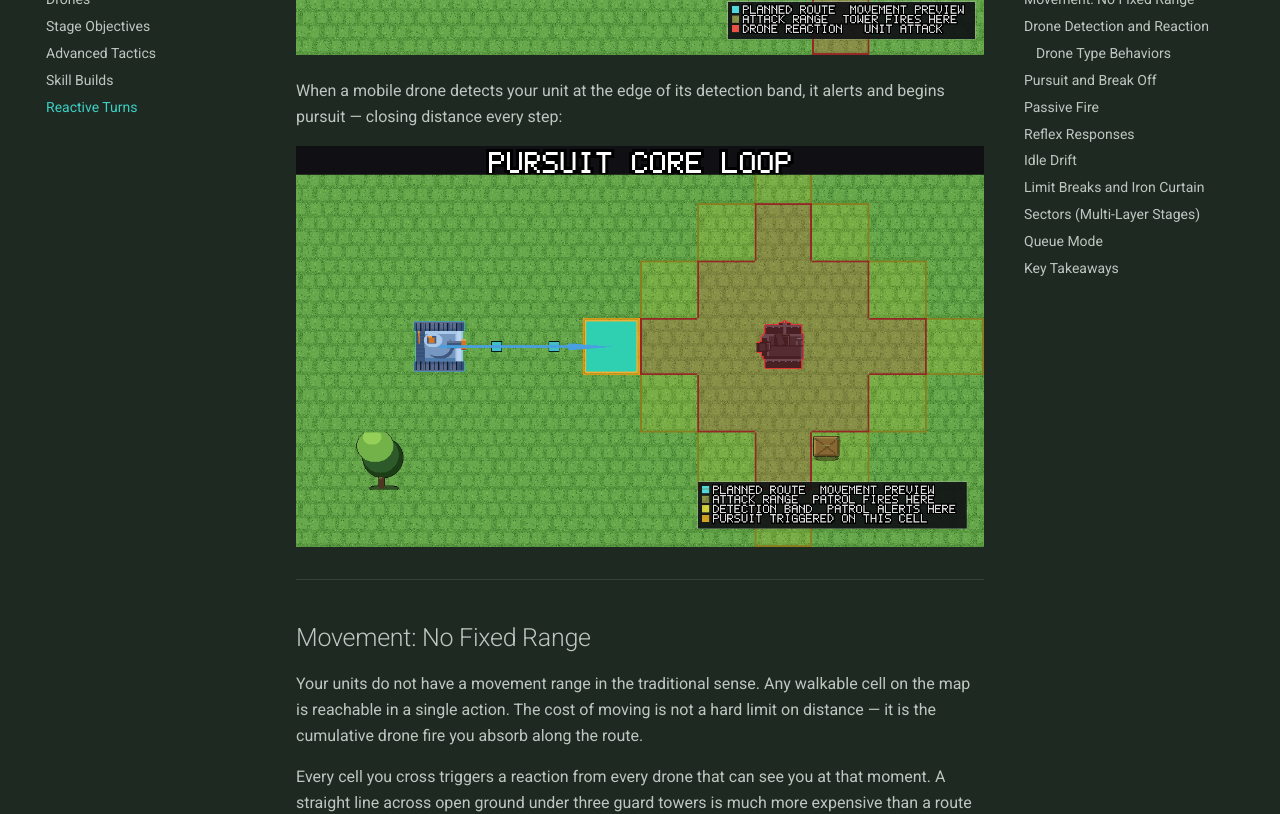
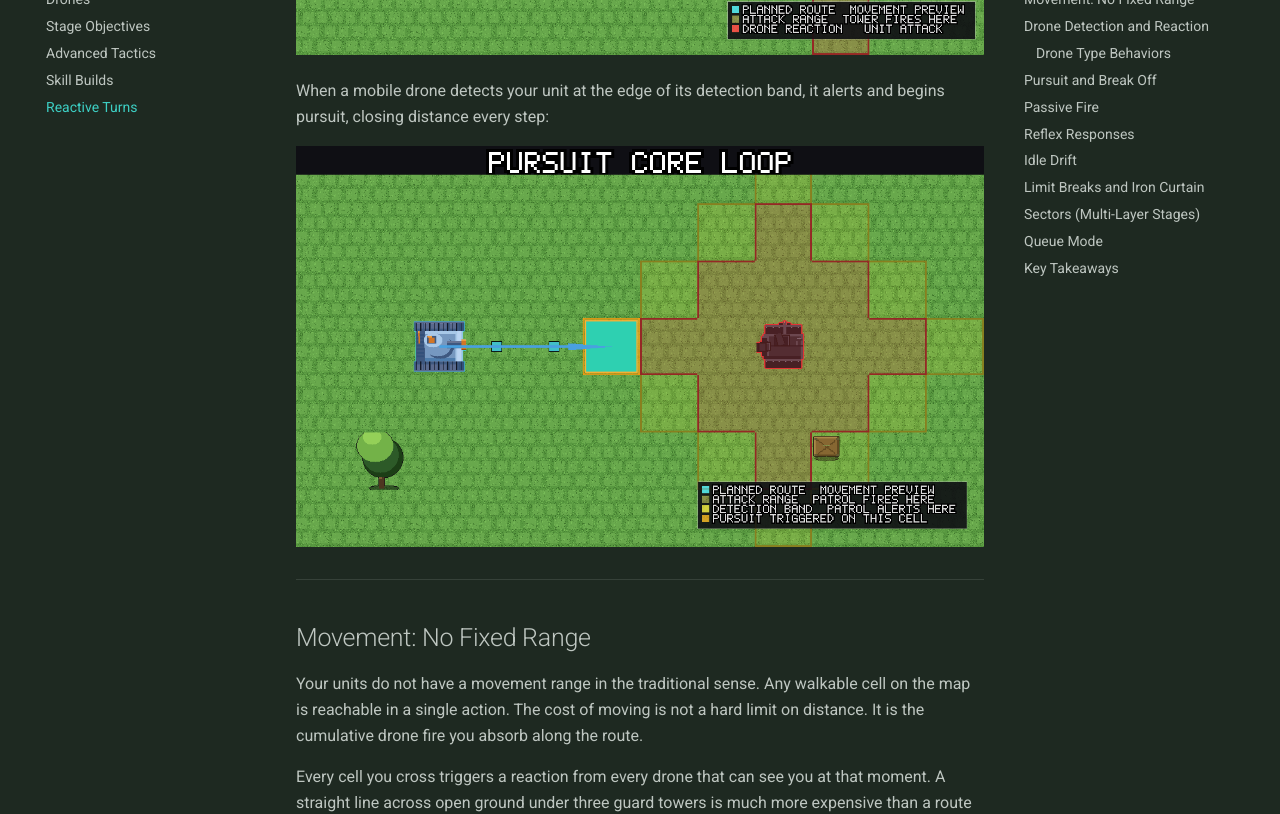
Before and after one commit to rhedak/panzer_island_pages, an MkDocs documentation site: the page built from docs/guides/reactive_turns.md, in a window 1280 px wide and 1400 px high, scrolled down 1152 px. Shown: the part 179-993 px from the top of the window. Built offline with MkDocs 1.6.1 and Material for MkDocs 9.7.7, drawn with Linux system fonts in a browser that asks for light colours; some of the changed text lies outside the part shown.

Commit message:
repo cleanup

```diff
--- a/docs/guides/reactive_turns.md
+++ b/docs/guides/reactive_turns.md
@@ -38,7 +38,7 @@ There is no "enemy phase." Drones react during your own action, in real time
 ![Core loop: a unit advances step by step as drones react](guide_assets/scene_core_loop.png)
 
 When a mobile drone detects your unit at the edge of its detection band, it
-alerts and begins pursuit — closing distance every step:
+alerts and begins pursuit, closing distance every step:
 
 ![Pursuit: an alerted drone moves toward the unit every step](guide_assets/scene_core_loop_pursuit.png)
 
@@ -48,7 +48,7 @@ alerts and begins pursuit — closing distance every step:
 
 Your units do not have a movement range in the traditional sense. Any walkable
 cell on the map is reachable in a single action. The cost of moving is not a
-hard limit on distance — it is the cumulative drone fire you absorb along the
+hard limit on distance. It is the cumulative drone fire you absorb along the
 route.
 
 Every cell you cross triggers a reaction from every drone that can see you at
@@ -77,17 +77,17 @@ the drone reacts.
 
 The reaction happens in two passes:
 
-**Pass 1 — Alert and queue attacks.** Every drone in range evaluates your
+**Pass 1: Alert and queue attacks.** Every drone in range evaluates your
 moving unit. Stationary types (guard towers, artillery) fire if you are within
 attack range. Mobile types (patrols, interceptors, cruisers) become **alerted**
 and queue a shot if in range, or begin pursuit if you are in the detection band
 but not yet in attack range.
 
-**Pass 2 — Fire and animate.** Each queued attack plays a projectile animation
+**Pass 2: Fire and animate.** Each queued attack plays a projectile animation
 and applies damage. Iron Curtain counters (if active) fire back after all
 projectiles resolve.
 
-**Pass 3 — Pursuit step.** Every alerted mobile drone takes one step toward
+**Pass 3: Pursuit step.** Every alerted mobile drone takes one step toward
 your unit. If that step brings it into attack range, it fires immediately from
 its new position. This is critical: a multi-cell move cannot outrun pursuit
 because the drone moves after every single step, not just at the end of your
@@ -124,7 +124,7 @@ reachable target if that unit moves out of its detection band.
 A drone **breaks off pursuit** when no unit is within its detection band
 (`attack range + 1`). When it breaks off, it stops moving and a flash
 indicates it is no longer tracking you. Drones that break off do not
-immediately re-alert if you step back into range next action — they react
+immediately re-alert if you step back into range next action. They react
 freshly on your next move.
 
 The game draws a **pursuit outline** on the map preview: orange cell borders
@@ -135,7 +135,7 @@ can see exactly what you are waking up before you commit.
 
 ## Passive Fire
 
-Drone reactions only fire at the **acting unit** — the one that just moved or
+Drone reactions only fire at the **acting unit**, the one that just moved or
 attacked. But what about your other units standing in drone range while
 Katyusha advances?
 
@@ -156,7 +156,7 @@ not the one acting.
 ## Reflex Responses
 
 When a non-acting unit takes damage from passive or pursuit fire, it may
-**reflex** — react without waiting for you to select it. Two types:
+**reflex**: react without waiting for you to select it. Two types:
 
 **Reflex counter.** If the damaged unit has a drone in its own attack range,
 it fires back immediately. This is a free attack, does not consume an action,
@@ -189,7 +189,7 @@ with this tiebreak).
 
 A patrol that cannot see you yet will drift one cell closer every action.
 This means you cannot safely bypass a patrol by staying out of its detection
-band indefinitely — it will eventually close the gap and become a threat.
+band indefinitely. It will eventually close the gap and become a threat.
 
 Stationary drones (guard towers, artillery, nexus) do not drift.
 
@@ -201,23 +201,23 @@ Stationary drones (guard towers, artillery, nexus) do not drift.
 Each unit has its own gauge (0-100), which fills by dealing and receiving
 damage. When full, you can trigger the Limit Break instead of a normal action.
 
-- **Katyusha — Iron Curtain:** Activates a protective counter-shield. While
+- **Katyusha: Iron Curtain:** Activates a protective counter-shield. While
   active, incoming damage is blocked and she counter-attacks up to 2 unique
   drones that fire on her (3 with the Extended Curtain skill). Hits beyond
   the cap deal damage normally.
 
   ![Iron Curtain: cell-border outline marks active state, incoming arrows show blocked shots, counter-attack labels show return damage](guide_assets/scene_iron_curtain.png)
 
-- **Nadeshiko — Storm Run:** Dashes in a straight line, damaging every drone
+- **Nadeshiko: Storm Run:** Dashes in a straight line, damaging every drone
   adjacent to any cell on the dash path. She can walk into position first if
   the target is outside placement range. Drone reactions resolve after the
   dash completes.
 
   ![Storm Run: Nadeshiko dashes through drones in a straight line, damaging all adjacent enemies](guide_assets/scene_storm_run.png)
 
-- **Maria — Broadside:** Fires a 3x3 barrage centered on a target cell,
+- **Maria: Broadside:** Fires a 3x3 barrage centered on a target cell,
   damaging every drone in the square. She stays in place (she can reposition
-  first). Drone reactions from the barrage are suppressed — drones take damage
+  first). Drone reactions from the barrage are suppressed. Drones take damage
   but do not counterattack.
 
   ![Broadside: Maria fires a 3x3 barrage at a target cell from her position on water](guide_assets/scene_broadside.png)
@@ -283,7 +283,7 @@ remaining plans return to the queue bar.
    unit's attack range.
 
 5. **Priority targets.** Relay nodes and spotters multiply the threat of
-   nearby drones. Eliminate them first. Detonators die in one hit — deal with
+   nearby drones. Eliminate them first. Detonators die in one hit. Deal with
    them before they reach your line.
 
 6. **Reflex is free damage.** Park a hard-hitter (Katyusha) in guard tower
```
Also changed, not shown: docs/index.md (+4 -4 lines), docs/press/index.md (+5 -5 lines), docs/assets/screenshots/screenshot_01.png (deleted), docs/assets/screenshots/screenshot_01.webp (added), docs/assets/screenshots/screenshot_02.png (deleted), docs/assets/screenshots/screenshot_02.webp (added), docs/assets/screenshots/screenshot_03.png (deleted), docs/assets/screenshots/screenshot_03.webp (added), docs/assets/screenshots/screenshot_04.png (deleted), docs/assets/screenshots/screenshot_04.webp (added), docs/assets/screenshots/screenshot_05.png (deleted), docs/assets/screenshots/screenshot_05.webp (added).
